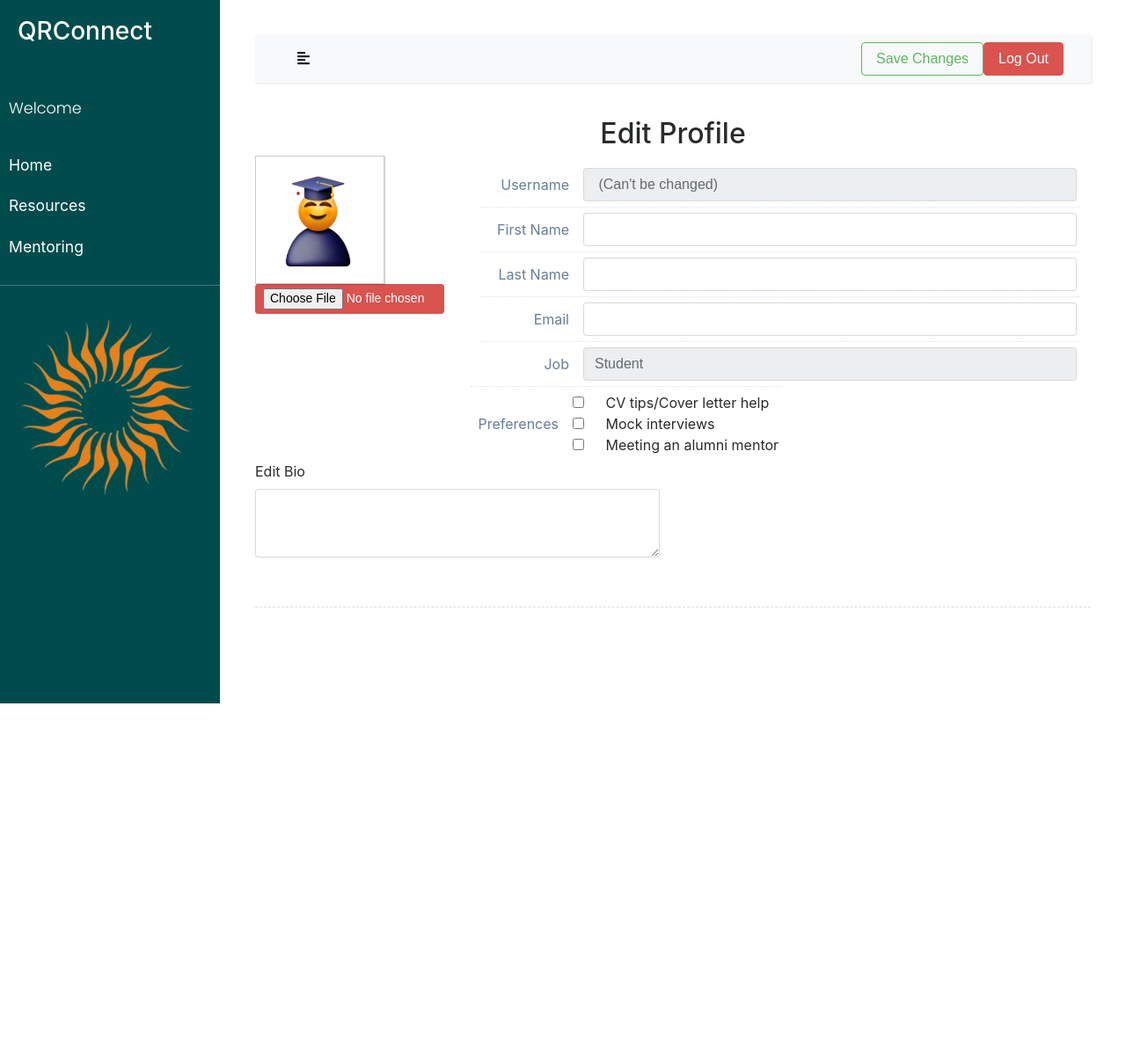
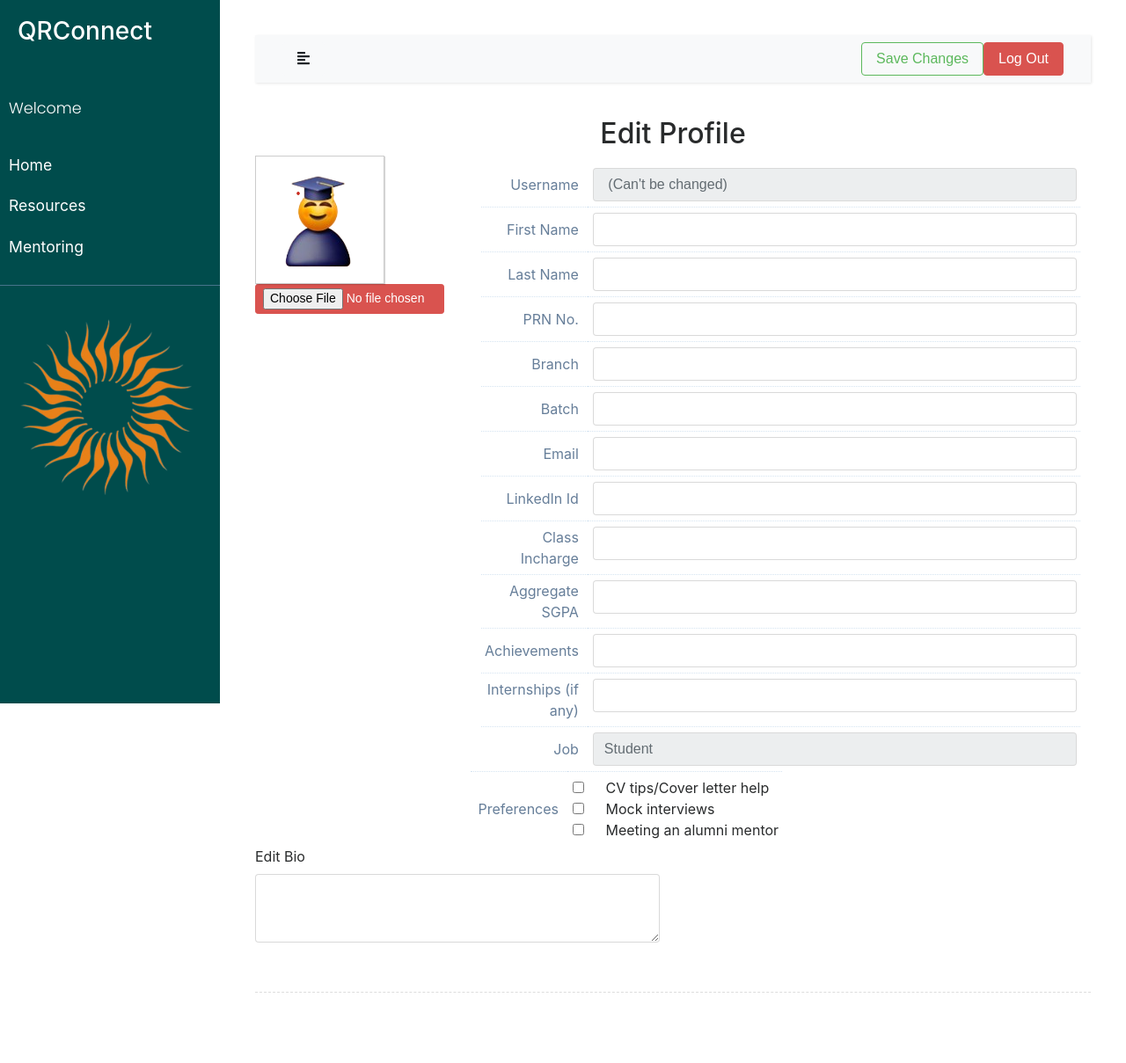
Before and after one commit to Colderhold/QRConnect, a Flask app: page /editProfile in a window 1280 px wide. Shown: the whole page at 88% size. Before the commit the page ends 800 px from the top, so only its background shows below. Run offline with Flask 2, Linux system fonts and the light colour scheme; some libraries are stand-ins or nearby versions.

Commit message:
third commit

```diff
--- a/app.py
+++ b/app.py
@@ -108,16 +108,23 @@ def registerUser():
         username = request.form.get("username")
         password = request.form.get("password")
         email = request.form.get("email")
-        phone = request.form.get("phone")
+        prn_num = request.form.get("")
+        branch = request.form.get("")
+        batch = request.form.get("")
+        linkedin_pro = request.form.get("")
+        class_incharge = request.form.get("")
+        aggregate_sgpa = request.form.get("")
+        achievements = request.form.get("")
+        internships = request.form.get("")
 
         cv_help = True if request.form.get("cvhelp") == "on" else False
         meetAlumni = True if request.form.get("meetAlumni") == "on" else False
         mockInterview = True if request.form.get("mockInterview") == "on" else False
 
-        new_mentee = Mentee(fname=fname, lname=lname, username=username, profile_pic= "arabsoc.png" , password=password, email=email, cv_help=cv_help, meetAlumni= meetAlumni, mockInterview=mockInterview)
+        new_mentee = Mentee(fname=fname, lname=lname, prn_num = "-", branch = "-", batch = "-",username=username, profile_pic= "arabsoc.png" , password=password, linkedin_pro = "-", class_incharge = '-', aggregate_sgpa = "0", achievements = "-", internships = "-",email=email, cv_help=cv_help, meetAlumni= meetAlumni, mockInterview=mockInterview)
         db.session.add(new_mentee)
         db.session.commit()
-        session.update({"username":username, "fname":fname, "lname":lname,"bio":"-", "pic":"img/arabsoc.png", "user_type":"mentee", "email":email, "cv_help":cv_help,"meetAlumni": meetAlumni, "mockInterview":mockInterview})
+        session.update({"username":username, "fname":fname, "lname":lname, 'prn_num': prn_num,"bio":"-", "pic":"img/arabsoc.png", "user_type":"mentee", "email":email, "branch": branch, "batch": batch, "linkedin_pro": linkedin_pro, "class_incharge": class_incharge, "aggregate_sgpa": aggregate_sgpa, "achievements": achievements, "internships": internships,"cv_help":cv_help,"meetAlumni": meetAlumni, "mockInterview":mockInterview})
 
     return redirect(url_for('mentorHome')) if mentorForm != None else redirect(url_for('menteeHome'))
 
@@ -165,18 +172,27 @@ def profileChanges():
         user_data.meetAlumni = session["meetAlumni"] = True if request.form.get("meetAlumni") == "on" else False
         user_data.mockInterview = session["mockInterview"] = True if request.form.get("mockInterview") == "on" else False
 
+        user_data.fname = session["fname"] = request.form.get("fname")
+        user_data.lname = session["lname"] = request.form.get("lname")
+        user_data.prn_num = session["prn_num"] = request.form.get("prn_num")
+        user_data.branch = session["branch"] = request.form.get("branch")
+        user_data.batch = session["batch"] = request.form.get("batch")
+        user_data.email = session["email"] = request.form.get("email")
+        user_data.linkedin_pro = session["linkedin_pro"] = request.form.get("linkedin_pro")
+        user_data.class_incharge = session["class_incharge"] = request.form.get("class_incharge")
+        user_data.aggregate_sgpa = session["aggregate_sgpa"] = request.form.get("aggregate_sgpa")
+        user_data.achievements = session["achievements"] = request.form.get("achievements")
+        user_data.internships = session["internships"] = request.form.get("internships")
+
     else:
         user_data = Mentor.query.filter_by(username=session.get("username")).one()
         user_data.meetStudents = session["meetStudents"] = True if request.form.get("meet_students") == "on" else False
         user_data.mockInterview = session["mockInterview"] = True if request.form.get("mockInterview2") == "on" else False
         user_data.workExp = session["workExp"] = True if request.form.get("workExp") == "on" else False
 
-    user_data.fname = session["fname"] = request.form.get("fname")
-    user_data.lname = session["lname"] = request.form.get("lname")
-    user_data.email = session["email"] = request.form.get("email")
-    user_data.job = session["job"] = request.form.get("job")
-    user_data.bio = session["bio"] = request.form.get("bio")
-    user_data.cv_help = session["cv_help"] = True if request.form.get("cvhelp2") == "on" else False
+        user_data.job = session["job"] = request.form.get("job")
+        user_data.bio = session["bio"] = request.form.get("bio")
+        user_data.cv_help = session["cv_help"] = True if request.form.get("cvhelp2") == "on" else False
 
     file = request.files['file'] #this gets the file
     if not file.filename == '':
--- a/templates/editProfile.html
+++ b/templates/editProfile.html
@@ -46,13 +46,13 @@
       </div>
 
 
-
       <div class="profile-info-row">
         <div class="profile-info-name"> First Name </div>
         <div class="profile-info-value">
           <input type="text" form="editProfile" name="fname" class="form-control" value="{{session['fname']}}">
         </div>
       </div>
+
 
       <div class="profile-info-row">
         <div class="profile-info-name"> Last Name </div>
@@ -61,12 +61,78 @@
         </div>
       </div>
 
+
+      <div class="profile-info-row">
+        <div class="profile-info-name"> PRN No. </div>
+        <div class="profile-info-value">
+          <input type="text" form="editProfile" name="prn_num" class="form-control" value="{{session['prn_num']}}">
+        </div>
+      </div>
+
+
+      <div class="profile-info-row">
+        <div class="profile-info-name"> Branch </div>
+        <div class="profile-info-value">
+          <input type="text" form="editProfile" name="branch" class="form-control" value="{{session['branch']}}">
+        </div>
+      </div>
+
+
+      <div class="profile-info-row">
+        <div class="profile-info-name"> Batch </div>
+        <div class="profile-info-value">
+          <input type="text" form="editProfile" name="batch" class="form-control" value="{{session['batch']}}">
+        </div>
+      </div>
+
+
       <div class="profile-info-row">
         <div class="profile-info-name"> Email </div>
         <div class="profile-info-value">
           <input type="text" form="editProfile" name="email" class="form-control" value="{{session['email']}}">
         </div>
       </div>
+
+
+      <div class="profile-info-row">
+        <div class="profile-info-name"> LinkedIn Id </div>
+        <div class="profile-info-value">
+          <input type="text" form="editProfile" name="linkedin_pro" class="form-control" value="{{session['linkedin_pro']}}">
+        </div>
+      </div>
+
+
+      <div class="profile-info-row">
+        <div class="profile-info-name"> Class Incharge </div>
+        <div class="profile-info-value">
+          <input type="text" form="editProfile" name="class_incharge" class="form-control" value="{{session['class_incharge']}}">
+        </div>
+      </div>
+
+
+      <div class="profile-info-row">
+        <div class="profile-info-name"> Aggregate SGPA </div>
+        <div class="profile-info-value">
+          <input type="text" form="editProfile" name="aggregate_sgpa" class="form-control" value="{{session['aggregate_sgpa']}}">
+        </div>
+      </div>
+
+
+      <div class="profile-info-row">
+        <div class="profile-info-name"> Achievements </div>
+        <div class="profile-info-value">
+          <input type="text" form="editProfile" name="achievements" class="form-control" value="{{session['achievements']}}">
+        </div>
+      </div>
+
+
+      <div class="profile-info-row">
+        <div class="profile-info-name"> Internships (if any) </div>
+        <div class="profile-info-value">
+          <input type="text" form="editProfile" name="internships" class="form-control" value="{{session['internships']}}">
+        </div>
+      </div>
+
 
       <div class="profile-info-row">
         <div class="profile-info-name"> Job </div>
@@ -78,8 +144,6 @@
           {% endif %}
         </div>
       </div>
-
-
     </div>
 
 
```
Also changed, not shown: models.py (+8 -0 lines), 3 other files.
